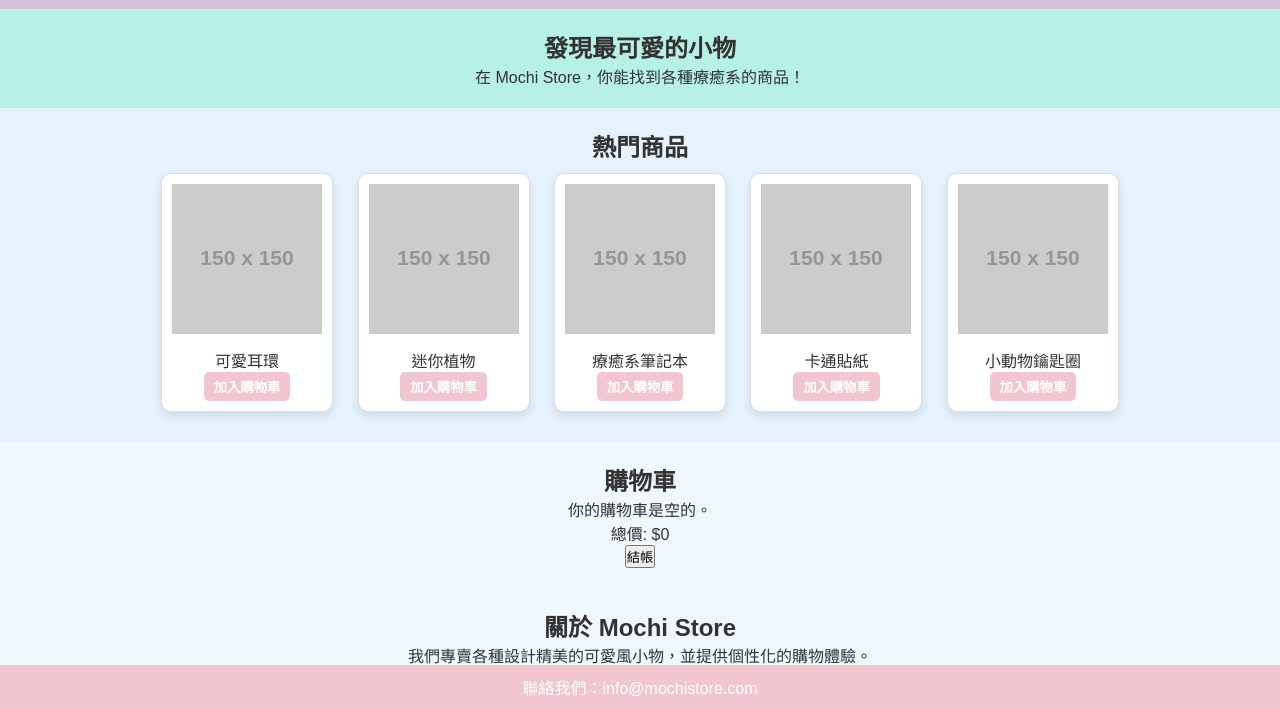
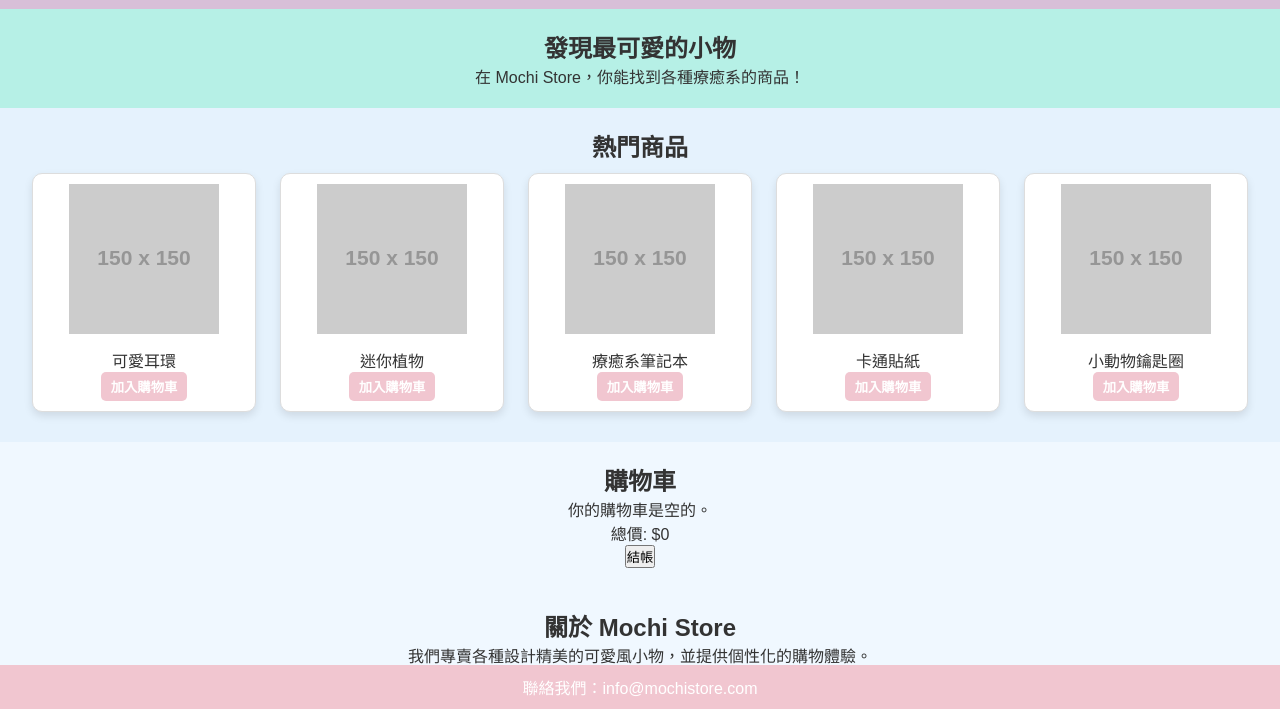
Before and after one commit to Thomas412570510/mochi-store, a plain HTML site: page index.html in a window 1280 px wide. Shown: the part 91-800 px from the top of the page. Drawn offline with Linux system fonts and the light colour scheme; placeholder pictures from the web are drawn by us.

Commit message:
Update styles.css

```diff
--- a/styles.css
+++ b/styles.css
@@ -48,9 +48,15 @@
     background-color: #e5f2fd; /* 淺藍色 */
 }
 
+.product-container {
+    display: flex;
+    flex-wrap: wrap;
+    justify-content: space-around;
+}
+
 .product-card {
-    display: inline-block;
-    margin: 10px;
+    width: 18%;
+    margin: 10px 0;
     padding: 10px;
     background-color: white;
     border: 1px solid #ddd;
@@ -82,7 +88,7 @@
 }
 
 button.add-to-cart:hover {
-    background-color: #F0F8FF; /* 愛麗斯藍 */
+    background-color: #F0F8FF;
 }
 
 footer {
```
